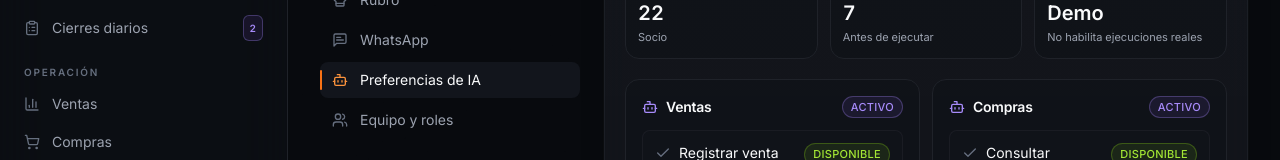
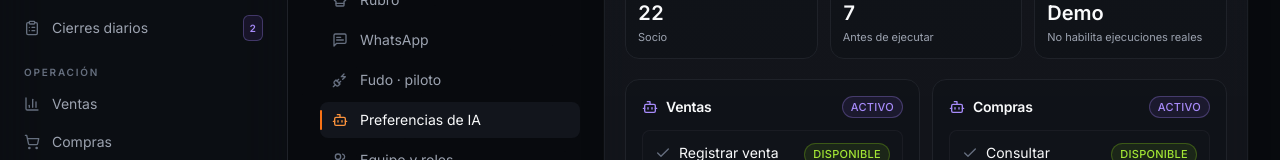
Before and after one commit to devdamig-dev/thesistema, a Next.js app: page /ajustes/ia in a window 1280 px wide. Shown: the part 378-538 px from the top of the page. Built offline with nearby package versions, Linux system fonts and the light colour scheme; no server answers.

Commit message:
feat(fudo): link settings navigation to read-only pilot

```diff
--- a/components/ajustes/settings-shell.tsx
+++ b/components/ajustes/settings-shell.tsx
@@ -8,6 +8,7 @@ import {
   ChefHat,
   LucideIcon,
   MessageSquareText,
+  PlugZap,
   Settings,
   Users,
 } from "lucide-react";
@@ -19,6 +20,7 @@ const NAV: { href: string; label: string; icon: LucideIcon; description: string
   { href: "/ajustes/negocio", label: "Negocio", icon: Building2, description: "Datos, sucursales y canales" },
   { href: "/ajustes/rubro", label: "Rubro", icon: ChefHat, description: "Adaptá los módulos a tu rubro" },
   { href: "/ajustes/whatsapp", label: "WhatsApp", icon: MessageSquareText, description: "Conexión y números autorizados" },
+  { href: "/ajustes/integraciones/fudo", label: "Fudo · piloto", icon: PlugZap, description: "Conectar y sincronizar Fudo en lectura" },
   { href: "/ajustes/ia", label: "Preferencias de IA", icon: Bot, description: "Tono, créditos y automatizaciones" },
   { href: "/ajustes/equipo", label: "Equipo y roles", icon: Users, description: "Usuarios, permisos y contador" },
 ];
```
